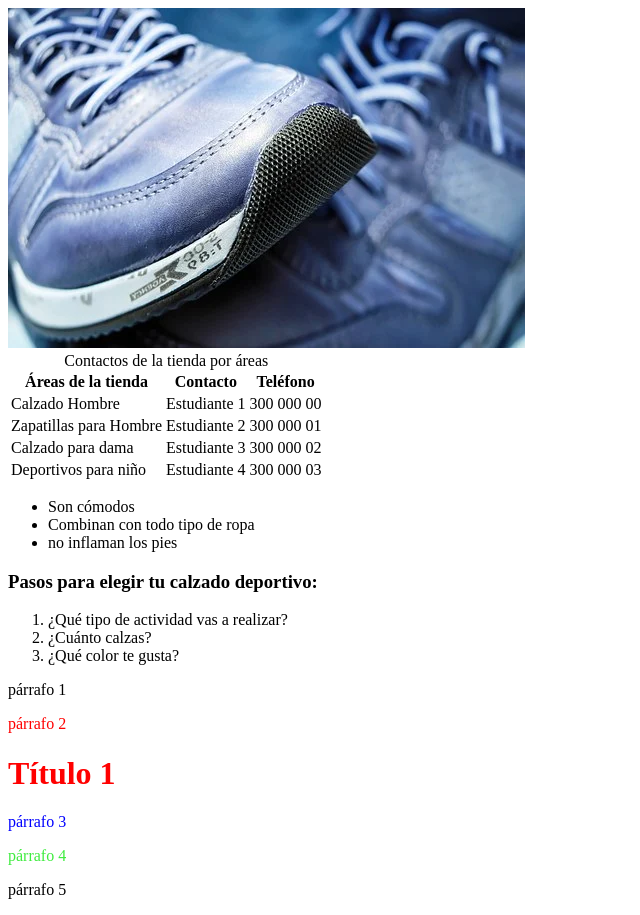
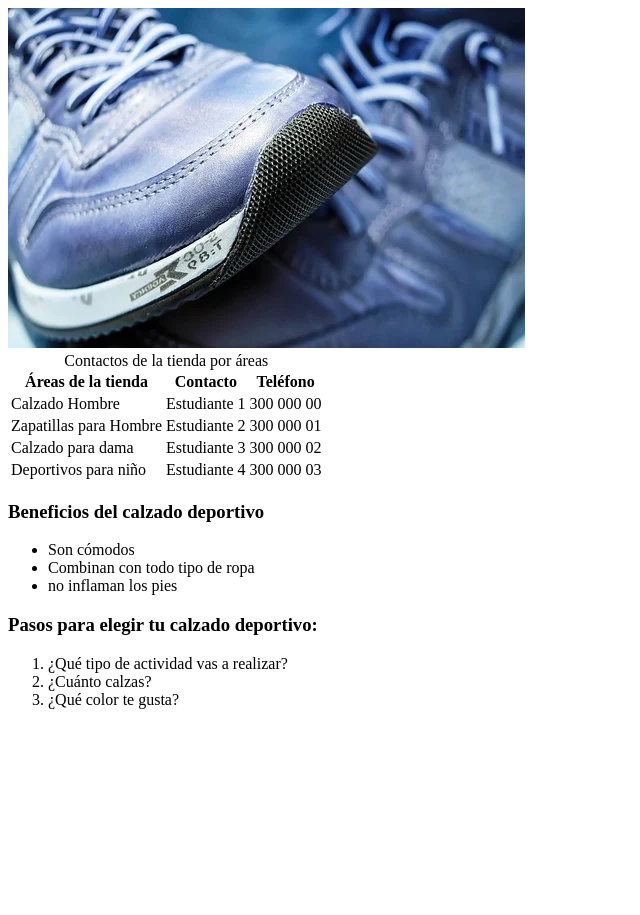
Before and after one commit to GloriaGutGut/P65, a plain HTML site: page index.html in a window 1280 px wide. Shown: the whole page, without its empty margins (0-640 px from the left). After the commit the page ends 800 px from the top, so only its background shows below. Drawn offline with Linux system fonts and the light colour scheme.

```diff
--- a/index.html
+++ b/index.html
@@ -39,6 +39,7 @@
             <td>300 000 03 </td>
         </tr>
     </table>
+    <h3>Beneficios del calzado deportivo</h3>
     <ul>
         <li>Son cómodos</li>
         <li>Combinan con todo tipo de ropa</li>
@@ -50,17 +51,5 @@
         <li>¿Cuánto calzas?</li>
         <li>¿Qué color te gusta?</li>
     </ol>
-    <p>párrafo 1</p>
-    <div style ="color:red">
-        <p>párrafo 2</p>
-        <h1>Título 1</h1>
-    </div>
-    <div style = "color:blue">
-        <p>párrafo 3</p>
-    </div>
-    <div style="color:rgb(63, 236, 63)">
-        <p>párrafo 4</p>
-    </div>
-    <p>párrafo 5</p>
 </body>
 </html>
```
